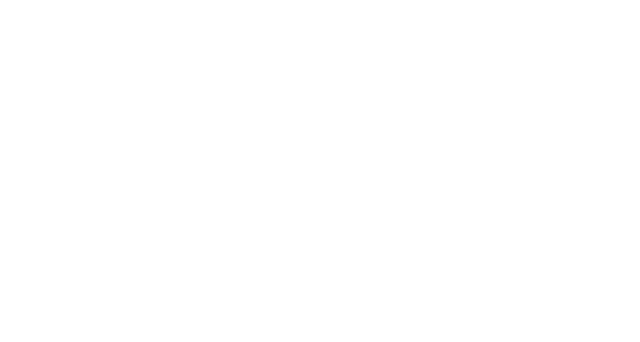
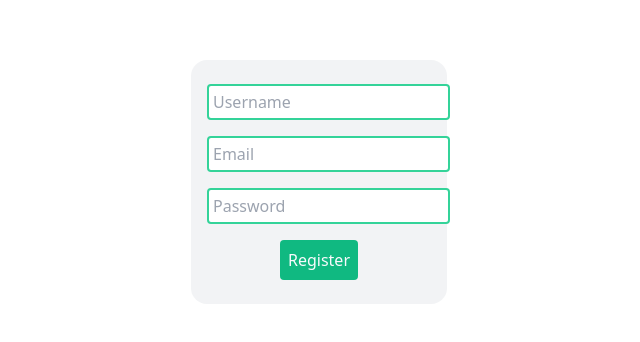
Before and after one commit to DogukanUrker/LinktreeClone, a React (Vite) app in the folder frontend/: page /register in a window 1280 px wide. Before the commit this address had no page. Shown: the part 218-560 px from the top of the page, without its empty margins (321-961 px from the left). Built offline with nearby package versions, Linux system fonts and the light colour scheme.

Commit message:
register page frontend added

```diff
--- a/frontend/src/App.tsx
+++ b/frontend/src/App.tsx
@@ -1,5 +1,6 @@
 import { Routes, Route } from "react-router-dom";
 import Login from "./views/login";
+import Register from "./views/register";
 import Profile from "./views/profile";
 import { RequireToken } from "./utils/auth";
 
@@ -10,6 +11,7 @@ function App() {
       <div className="App">
         <Routes>
           <Route path="/login" element={<Login />} />
+          <Route path="/register" element={<Register />} />
           <Route path="/profile" element={<Profile />} />
           <Route
             path="/profile"
--- /dev/null
+++ b/frontend/src/views/register.tsx
@@ -0,0 +1,72 @@
+import { useNavigate } from "react-router";
+import { fetchToken, setToken } from "../utils/auth";
+import { useState } from "react";
+import axios from "axios";
+
+export default function Register() {
+  const navigate = useNavigate();
+  const [username, setUsername] = useState("");
+  const [email, setEmail] = useState("");
+  const [password, setPassword] = useState("");
+
+  const addUser = () => {
+    if ((username == "") & (email == "") & (password == "")) {
+      return;
+    } else {
+      axios
+        .post("http://localhost:8000/api/user/", {
+          username: username,
+          email: email,
+          password: password,
+        })
+        .then(function (response) {
+          console.log(response, "response.data.token");
+
+          setToken(response.data.token);
+          navigate("/profile");
+        })
+        .catch(function (error) {
+          console.log(error, "error");
+        });
+    }
+  };
+  return (
+    <div>
+      <div className="grid h-screen place-items-center select-none">
+        {fetchToken() ? (
+          <p className="text-2xl font-medium text-red-600">
+            You are already logged in!
+          </p>
+        ) : (
+          <div className="container mx-auto w-64 p-4 bg-gray-200/50 rounded-2xl">
+            <form className="flex items-stretch flex-wrap">
+              <input
+                className="block mx-auto my-2 border-2 border-solid border-emerald-400 p-1 rounded transition outline-emerald-700 focus:outline-none focus:ring focus:ring-emerald-400"
+                onChange={(event) => setUsername(event.target.value)}
+                placeholder="Username"
+              />
+              <input
+                className="block mx-auto my-2 border-2 border-solid border-emerald-400 p-1 rounded transition outline-emerald-700 focus:outline-none focus:ring focus:ring-emerald-400"
+                onChange={(event) => setEmail(event.target.value)}
+                placeholder="Email"
+              />
+              <input
+                className="block mx-auto my-2 border-2 border-solid border-emerald-400 p-1 rounded transition outline-emerald-700 focus:outline-none focus:ring focus:ring-emerald-400"
+                type="password"
+                onChange={(event) => setPassword(event.target.value)}
+                placeholder="Password"
+              />
+              <button
+                className="block m-auto my-2 bg-emerald-500 p-2 text-base font-medium hover:bg-emerald-600 transition rounded text-slate-50"
+                type="button"
+                onClick={addUser}
+              >
+                Register
+              </button>
+            </form>
+          </div>
+        )}
+      </div>
+    </div>
+  );
+}
```
